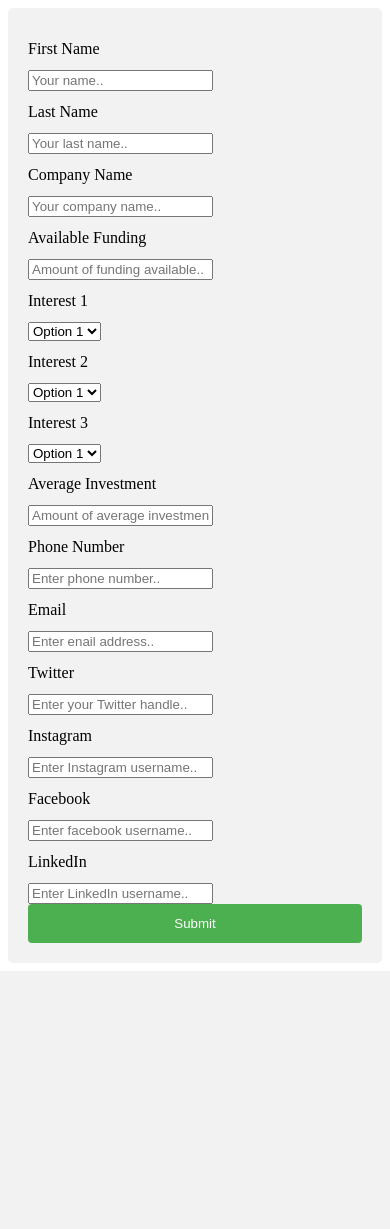
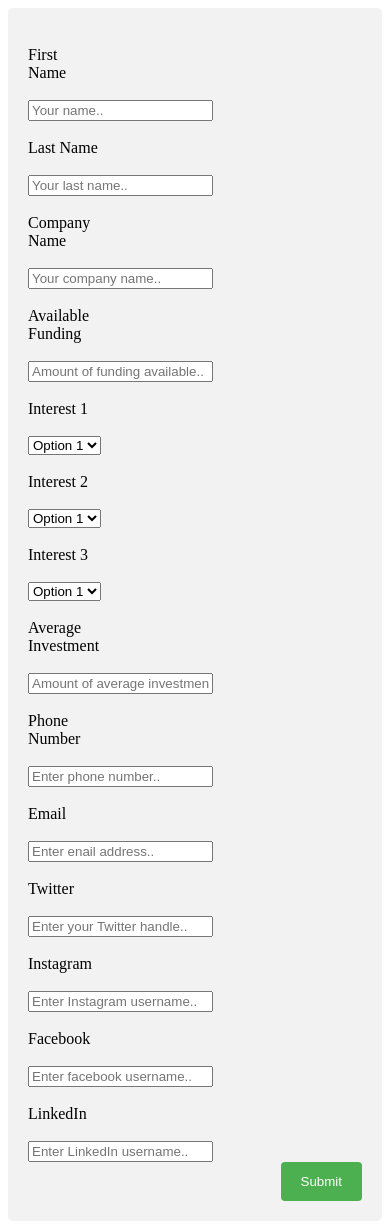
Before and after one commit to rathomas17/localEST, a PHP site: page /register/investor.html in a window 390 px wide. Before the commit the page ends 971 px from the top, so only its background shows below. Run offline with PHP 8.4, Linux system fonts and the light colour scheme.

Commit message:
add css to investor register

```diff
--- a/css/investor.css
+++ b/css/investor.css
@@ -42,7 +42,7 @@ input[type=submit] {
 /* Floating column for inputs: 75% width */
 .col-75 {
   float: left;
-  width: 75%;
+  width: 100%;
   margin-top: 6px;
 }
 
@@ -52,11 +52,4 @@ input[type=submit] {
   display: table;
   clear: both;
 }
-
-/* Responsive layout - when the screen is less than 600px wide, make the two columns stack on top of each other instead of next to each other */
-@media (max-width: 600px) {
-  .col-25, .col-75, input[type=submit] {
-    width: 100%;
-    margin-top: 0;
-  }
 }
```
